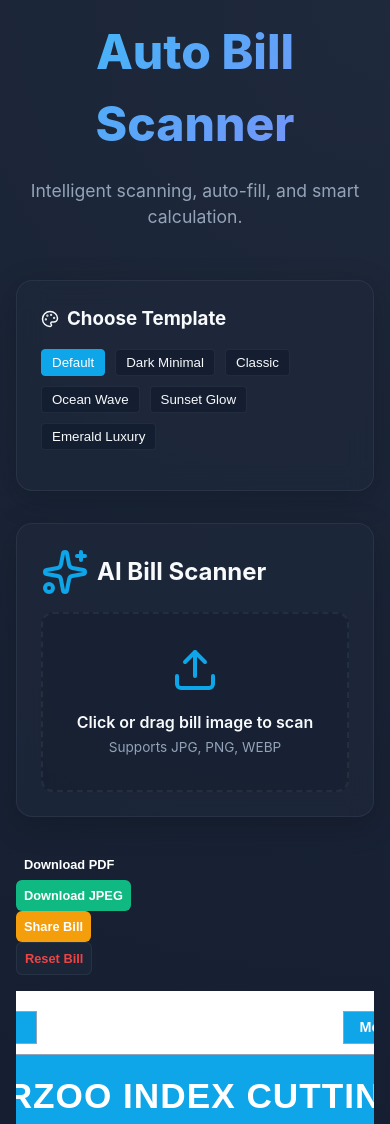
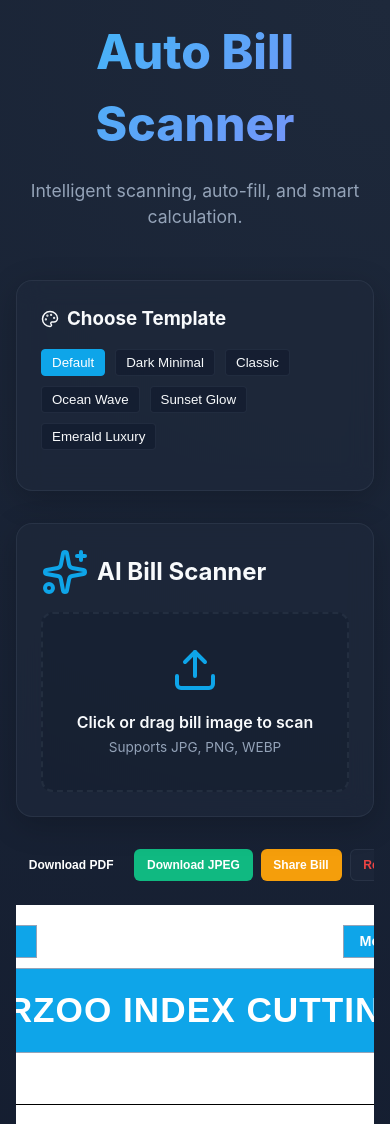
Before and after one commit to kaif-webwork/auto-bill-scanner, a React (Vite) app: page / in a window 390 px wide. Shown: the top 1124 px of the page. Built offline with nearby package versions, Linux system fonts and the light colour scheme.

Commit message:
Fix buttons to be on a single row in mobile view

```diff
--- a/src/index.css
+++ b/src/index.css
@@ -808,18 +808,30 @@ h6 {
   color: white;
 }
 
+.action-buttons {
+  display: flex;
+  justify-content: flex-end;
+  gap: 0.5rem;
+  flex-wrap: wrap;
+}
+
 /* -------------------------------------
    TRUE 1:1 MOBILE MINIATURE RESPONSIVENESS
 -------------------------------------- */
 @media (max-width: 768px) {
   .action-buttons {
-    justify-content: center;
+    justify-content: flex-start;
+    flex-wrap: nowrap;
+    overflow-x: auto;
+    -webkit-overflow-scrolling: touch;
+    padding-bottom: 8px; /* Room for scrollbar */
   }
 
   .action-buttons button {
-    flex: 1 1 calc(50% - 0.5rem);
-    font-size: 0.8rem;
-    padding: 0.5rem;
+    flex: 0 0 auto;
+    font-size: 0.75rem;
+    padding: 0.5rem 0.8rem;
+    white-space: nowrap;
   }
 
   body:not(.force-desktop) .bill-wrapper {
```
